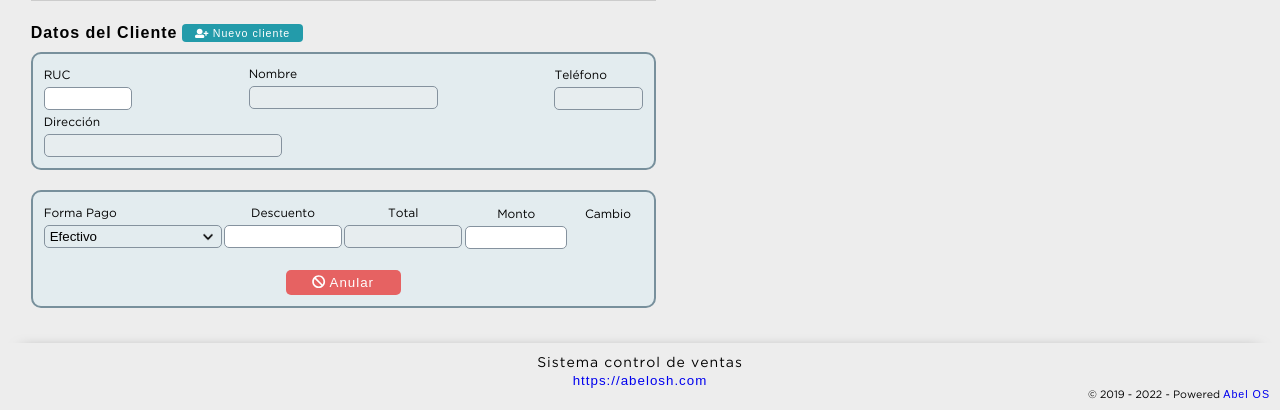
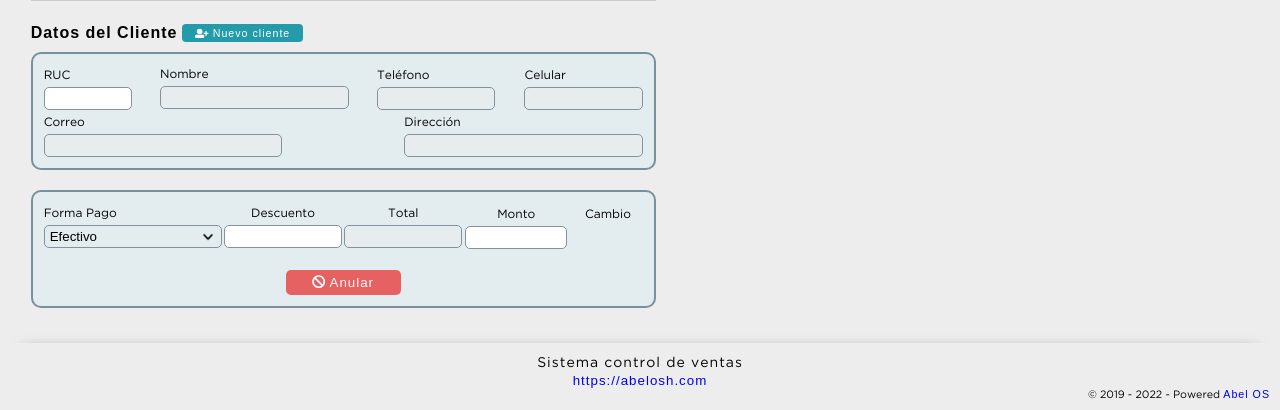
Before and after one commit to cl16f1/SISTEMA-INEQ, a PHP site: page /sistema_facturacion/sistema/ventas/nueva_venta.php in a window 1280 px wide. Shown: the part 368-778 px from the top of the page. Run offline with PHP 8.4, Linux system fonts and the light colour scheme; a user stored in the database is signed in; data comes from the database, SQL or seed files in the repository; data that the repository does not hold is empty.

Commit message:
Implementacion de campos en la ventana  Nueva Venta apartado de Nuevo Cliente

```diff
--- a/sistema/ajax.php
+++ b/sistema/ajax.php
@@ -315,11 +315,13 @@
 			$nit       = $_POST['nit_cliente'];
 			$nombre    = $_POST['nom_cliente'];
 			$telefono  = $_POST['tel_cliente'];
+			$celular  = $_POST['cel_cliente'];
+			$correo  = $_POST['cor_cliente'];
 			$direccion = $_POST['dir_cliente'];
 			$usuario_id = $_SESSION['idUser'];
 
-			$query_insert = mysqli_query($conection,"INSERT INTO cliente(nit,nombre,telefono,direccion,usuario_id)
-														VALUES('$nit','$nombre','$telefono','$direccion','$usuario_id')");
+			$query_insert = mysqli_query($conection,"INSERT INTO cliente(nit,nombre,telefono,celular,correo,direccion,usuario_id)
+														VALUES('$nit','$nombre','$telefono','$celular','$correo','$direccion','$usuario_id')");
 
 			if($query_insert){
 				$codCliente = mysqli_insert_id($conection);
--- a/sistema/ventas/nueva_venta.php
+++ b/sistema/ventas/nueva_venta.php
@@ -107,17 +107,26 @@
 							<label>Nombre</label>
 							<input type="text" name="nom_cliente" id="nom_cliente" disabled required>
 						</div>
-						<div class="wd15">
+						<div class="wd20">
 							<label>Teléfono</label>
-							<input type="number" name="tel_cliente" id="tel_cliente" disabled required>
+							<input type="text" name="tel_cliente" id="tel_cliente" disabled>
+						</div>
+						<div class="wd20">
+							<label>Celular</label>
+							<input type="text" name="cel_cliente" id="cel_cliente" disabled>
+						</div>
+						<div class="wd40">
+							<label>Correo</label>
+							<input type="email" name="cor_cliente" id="cor_cliente" disabled>
 						</div>
 						<div class="wd40">
 							<label>Dirección</label>
-							<input type="text" name="dir_cliente" id="dir_cliente" disabled required>
+							<input type="text" name="dir_cliente" id="dir_cliente" disabled>
 						</div>
 						<div id="div_registro_cliente" class="wd100">
 							<button type="submit" class="btn_save"><i class="far fa-save fa-lg"></i> Guardar</button>
 						</div>
+
 					</form>
 				</div>
 				<div class="datos_venta textcenter">
```
Also changed, not shown: README.txt, sistema/js/functions.js.
